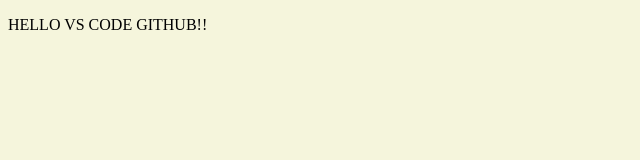
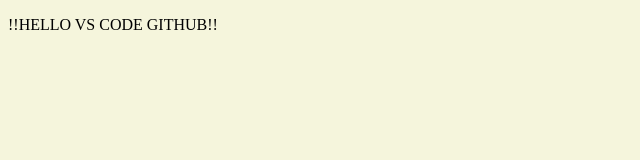
Before and after one commit to ratulchowdhury/vscode-git, a plain HTML site: page index.html in a window 1280 px wide. Shown: the full height of the page, 0-640 px from the left. Drawn offline with Linux system fonts and the light colour scheme.

Commit message:
Initial Git Commit Test From Local v2.0

```diff
--- a/index.html
+++ b/index.html
@@ -7,6 +7,6 @@
     <link rel="stylesheet" href="/style.css"/>
 </head>
 <body>
-    <p>HELLO VS CODE GITHUB!!</p>
+    <p>!!HELLO VS CODE GITHUB!!</p>
 </body>
 </html>
```
